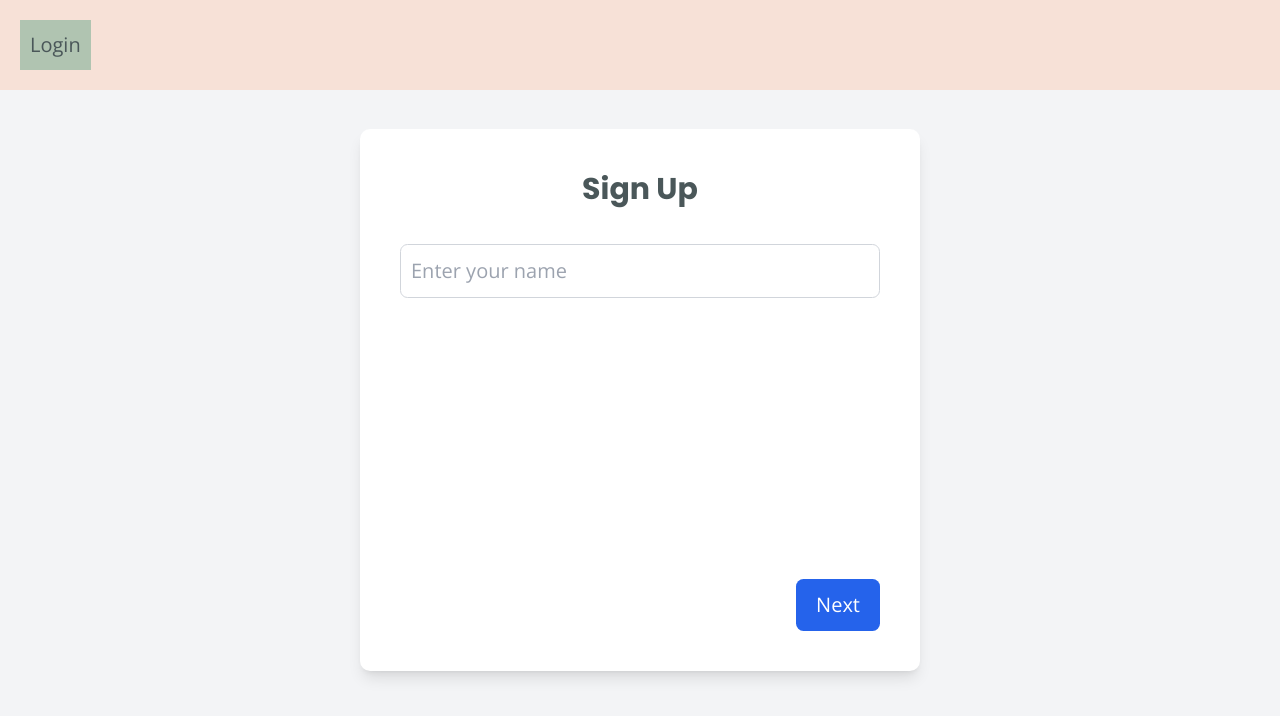
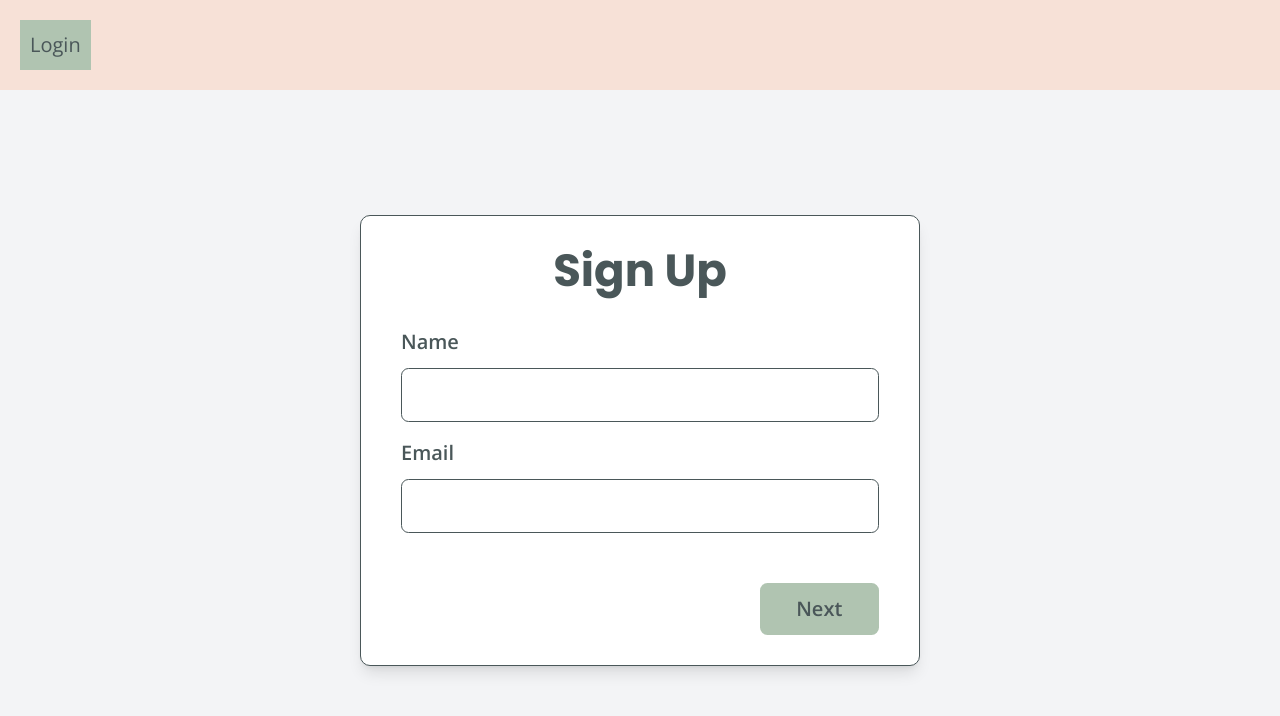
Before and after one commit to FZehra1512/Ecommerce_MERN_App, a React (Vite) app in the folder frontend/: page /signup in a window 1280 px wide. Shown: the top 716 px of the page. Built offline with nearby package versions, Linux system fonts and the light colour scheme.

Commit message:
Signup Page completed

```diff
--- a/frontend/src/pages/Auth/Login/index.jsx
+++ b/frontend/src/pages/Auth/Login/index.jsx
@@ -1,6 +1,6 @@
 import React, { useState } from "react";
 import { useForm } from "react-hook-form";
-import { useNavigate } from "react-router-dom";
+import { Link, useNavigate } from "react-router-dom";
 import axios from "axios";
 import Cookies from 'js-cookie';
 import { toast } from "react-toastify";
@@ -95,7 +95,7 @@ const Login = () => {
       }
     };
   return (
-    <div className="flex items-center justify-center min-h-screen bg-gray-100">
+    <div className="flex items-center justify-center min-h-screen bg-gray-100 pt-16">
       <div className="bg-white border border-outerSpace shadow-lg rounded-lg m-6 p-8 max-w-md w-full">
         <h1 className="text-4xl font-bold text-center text-outerSpace mb-6">
           Login
@@ -140,8 +140,8 @@ const Login = () => {
               name="password"
               {...register("password", {
                 required: {
-                    value: true,
-                    message: "Please enter your password",
+                  value: true,
+                  message: "Please enter your password",
                 },
                 // minLength: {
                 //     value: 8,
@@ -187,26 +187,12 @@ const Login = () => {
             Login
           </button>
         </form>
+        <p className="mt-6 text-sm text-center">
+          Don't have an account <Link to="/signup" className="font-bold text-outerSpace cursor-pointer">Sign Up</Link> here
+        </p>
       </div>
     </div>
   );
 }
 
 export default Login
-
-
-
-// {...register("password", {
-//         required: {
-//           value: true,
-//           message: "Please enter your password",
-//         },
-//         minLength: {
-//           value: 8,
-//           message: "Password must be at least 8 characters",
-//         },
-//         pattern: {
-//           value: /^(?=.*[a-zA-Z])(?=.*[0-9]).*$/,
-//           message: "Password must contain at least one letter and one number",
-//         },
-//       })}
--- a/frontend/src/pages/Auth/signup/index.jsx
+++ b/frontend/src/pages/Auth/signup/index.jsx
@@ -1,269 +1,372 @@
+import React, { useState } from "react";
+import { useForm } from "react-hook-form";
+import { useNavigate } from "react-router-dom";
 import axios from "axios";
-import { useNavigate } from "react-router-dom";
-import React, { useState } from "react";
+import { toast } from "react-toastify";
 
 const Signup = () => {
-    const navigate = useNavigate();
-    const [step, setStep] = useState(0);
-    const [error, setError] = useState(null);
-    const [formData, setFormData] = useState({
-        email: "",
-        password: "",
-        name: "",
-        contact: "",
-        profileImg: "",
-        // userType: "",
-        address: {
-            street: "",
-            city: "",
-            state: "",
-            zipCode: "",
-            country: "",
-        },
-        gender: "",
+  const {
+    register,
+    handleSubmit,
+    reset,
+    getValues,
+    formState: { errors },
+  } = useForm({
+    mode: "onSubmit",
+    reValidateMode: "onSubmit",
   });
 
-    const handleChange = (e) => {
-        const { name, value } = e.target;
-        setFormData({
-            ...formData,
-            [name]: value,
-        });
+  const navigate = useNavigate();
+
+  const [disabled, setDisabled] = useState(false);
+
+  const [step, setStep] = useState(0);
+  const [formData, setFormData] = useState({});
+
+  const onSubmit = async (data) => {
+    if (data.honeypot) {
+      reset();
+      console.log("Spam alert, discarding signup!");
+      return;
+    }
+    const { email, password, name, contact, address, gender } = data;
+
+    // Post data
+    try {
+      // Disable form while processing submission
+      setDisabled(true);
+
+      const signUpData = {
+        email,
+        password,
+        name,
+        contact,
+        address,
+        gender,
       };
 
-    const handleAddressChange = (e) => {
-        const { name, value } = e.target;
-        setFormData({
-            ...formData,
-            address: {
-                ...formData.address,
-                [name]: value,
-            },
-        });
+      const response = await axios.post(
+        "http://localhost:5000/api/register",
+        signUpData
+      );
+      if (response.status === 201) {
+        toast.success("Registration successful");
+        setTimeout(() => {
+            navigate("/login");
+        }, 2000);
+      }
+
+    } catch (error) {
+      if (error.response.status === 400) {
+        toast.error("Email Already Exists, Sign Up again");
+        console.error("Response data:", error.response.data);
+      } else {
+        toast.error("Form submission is failed");
+        console.error("Response data:", error.response.data);
+      }
+      setStep(0);
+    } finally {
+      setDisabled(false);
+      // Reset contact form fields after submission
+      reset();
+    }
   };
 
-    const handleNext = (e) => {
-        e.preventDefault();
-        setStep((prevStep) => prevStep + 1);
+   const handleNext = (data) => {
+    setStep(step + 1);
+     setFormData((prevData) => ({ ...prevData, ...data }));
+    // setStep((prevStep) => prevStep + 1);
    };
 
    const handlePrev = (e) => {
     e.preventDefault();
-        setStep((prevStep) => prevStep - 1);
+     setStep(step - 1);
+    // setStep((prevStep) => prevStep - 1);
    };
+   const commonLabelClass = "block text-outerSpace font-semibold mb-2";
+   const commonInputClass =
+     "w-full px-4 py-2 border border-outerSpace rounded-md focus:outline-none focus:ring-2 focus:ring-ashGray";
+   const errorClass = "text-red-500 mt-1 text-sm";
+   const buttonClass =
+     "w-1/4 py-2 bg-ashGray text-outerSpace font-semibold rounded-md hover:bg-outerSpace hover:text-ashGray transition duration-300";
 
-    const handleSubmit = async (e) => {
-        e.preventDefault();
-        try {
-            const response = await axios.post("http://localhost:5000/api/register", formData);
-            if (response.status === 201) {
-                navigate("/");;
-            }
-        } catch (error) {
-            setError(error.message);
-        }
-        console.log(error)
-    };
-
-    const steps = [
-        {
-            label: "Name",
-            element: (
+     const StepContent = () => {
+        switch (step) {
+          case 0:
+            return (
+                <div className="space-y-3">
+                  <div>
+                    <label className={commonLabelClass}>Name</label>
                     <input
                       type="text"
                       name="name"
-                    id="name"
-                    value={formData.name}
-                    onChange={handleChange}
-                    required
-                    className="mt-1 p-2 w-full border border-gray-300 rounded-md"
-                    placeholder="Enter your name"
+                      className={commonInputClass}
+                      {...register("name", {
+                        required: {
+                          value: true,
+                          message: "Please enter your name",
+                        },
+                      })}
                     />
-            ),
-        },
-        {
-            label: "Email",
-            element: (
+                    {errors.name && (
+                      <p className={errorClass}>{errors.name.message}</p>
+                    )}
+                  </div>
+                  <div>
+                    <label className={commonLabelClass}>Email</label>
                     <input
                       type="email"
                       name="email"
-                    id="email"
-                    value={formData.email}
-                    onChange={handleChange}
-                    required
-                    className="mt-1 p-2 w-full border border-gray-300 rounded-md"
-                    placeholder="Enter your email"
+                      className={commonInputClass}
+                      {...register("email", {
+                        required: {
+                          value: true,
+                          message: "Please enter your email address",
+                        },
+                        pattern: {
+                          value:
+                            /^[a-zA-Z0-9._%+-]+@[a-zA-Z0-9.-]+\.[a-zA-Z]{2,}$/,
+                          message: "Please enter a valid email address",
+                        },
+                      })}
                     />
-            ),
-        },
-        {
-            label: "Password",
-            element: (
+                    {errors.email && (
+                      <p className={errorClass}>{errors.email.message}</p>
+                    )}
+                  </div>
+                  {/* Honeypot for spam detection */}
+                  <input
+                    type="text"
+                    name="honeypot"
+                    className="hidden border border-outerSpace"
+                    {...register("honeypot")}
+                  />
+                </div>
+            );
+          case 1:
+            return (
+              <div className="space-y-3">
+                <div>
+                  <label className={commonLabelClass}>Password</label>
                   <input
                     type="password"
                     name="password"
-                    id="password"
-                    value={formData.password}
-                    onChange={handleChange}
-                    required
-                    className="mt-1 p-2 w-full border border-gray-300 rounded-md"
-                    placeholder="Enter your password"
+                    className={commonInputClass}
+                    {...register("password", {
+                      required: {
+                        value: true,
+                        message: "Please enter your password",
+                      },
+                      minLength: {
+                        value: 7,
+                        message: "Password must be at least 7 characters",
+                      },
+                      pattern: {
+                        value: /^(?=.*[a-zA-Z])(?=.*[0-9]).*$/,
+                        message:
+                          "Password must contain at least one letter and one number",
+                      },
+                    })}
                   />
-            ),
+                  {errors.password && (
+                    <p className={errorClass}>{errors.password.message}</p>
+                  )}
+                </div>
+                <div>
+                  <label className={commonLabelClass}>Confirm Password</label>
+                  <input
+                    type="password"
+                    name="confirmPassword"
+                    className={commonInputClass}
+                    {...register("confirmPassword", {
+                      required: {
+                        value: true,
+                        message: "Please confirm your password",
                       },
-        {
-            label: "Contact",
-            element: (
+                      validate: (value) => {
+                        const password = getValues("password");
+                        return value === password || "Passwords do not match";
+                      },
+                    })}
+                  />
+                  {errors.confirmPassword && (
+                    <p className={errorClass}>
+                      {errors.confirmPassword.message}
+                    </p>
+                  )}
+                </div>
+              </div>
+            );
+          case 3:
+            return (
+              <div className="space-y-3">
+                <div>
+                  <label className={commonLabelClass}>Address</label>
+                  <div className="relative">
                     <input
                       type="text"
-                    name="contact"
-                    id="contact"
-                    value={formData.contact}
-                    onChange={handleChange}
-                    className="mt-1 p-2 w-full border border-gray-300 rounded-md"
-                    placeholder="Enter your contact number"
+                      name="street"
+                      placeholder="House # and Street"
+                      className={`${commonInputClass} pr-8`}
+                      {...register("address.street", {
+                        required: true,
+                      })}
                     />
-            ),
+                    <span className="absolute right-2 top-1/2 transform -translate-y-1/2 text-red-500">
+                      *
+                    </span>
+                  </div>
+                </div>
+                <div>
+                  <div className="relative">
+                    <input
+                      type="text"
+                      name="city"
+                      placeholder="City"
+                      className={`${commonInputClass} pr-8`} // Add padding-right for the asterisk
+                      {...register("address.city", {
+                        required: true,
+                      })}
+                    />
+                    <span className="absolute right-2 top-1/2 transform -translate-y-1/2 text-red-500">
+                      *
+                    </span>
+                  </div>
+                </div>
+                <div>
+                  <input
+                    type="text"
+                    name="state"
+                    placeholder="State"
+                    className={commonInputClass}
+                    {...register("address.state")}
+                  />
+                </div>
+                <div>
+                  <input
+                    type="text"
+                    name="zipCode"
+                    placeholder="Zip Code"
+                    className={commonInputClass}
+                    {...register("address.zipCode")}
+                  />
+                </div>
+                <div className="relative">
+                  <input
+                    type="text"
+                    name="country"
+                    placeholder="Country"
+                    className={`${commonInputClass} pr-8`}
+                    {...register("address.country", {
+                      required: {
+                        value: true,
+                        message: "Please enter your country",
                       },
-        {
-            label: "Gender",
-            element: (
+                    })}
+                  />
+                  <span className="absolute right-2 top-1/2 transform -translate-y-1/2 text-red-500">
+                    *
+                  </span>
+                </div>
+                {(errors.address?.street ||
+                  errors.address?.city ||
+                  errors.address?.zipCode ||
+                  errors.address?.state ||
+                  errors.address?.country) && (
+                  <p className={errorClass}>
+                    Please enter * required fields
+                  </p>
+                )}
+              </div>
+            );
+          case 2:
+            return (
+              <div className="space-y-3">
+                <div>
+                  <label className={commonLabelClass}>Phone Number</label>
+                  <input
+                    type="text"
+                    name="phone"
+                    className={commonInputClass}
+                    {...register("phone", {
+                      required: {
+                        value: true,
+                        message: "Please enter your phone number",
+                      },
+                      pattern: {
+                        value: /^\+?[1-9]\d{1,14}$/,
+                        message:
+                          "Please enter country code with no spaces",
+                      },
+                    })}
+                  />
+                  {errors.phone && (
+                    <p className={errorClass}>{errors.phone.message}</p>
+                  )}
+                </div>
+                <div>
+                  <label className={commonLabelClass}>Gender</label>
                   <select
                     name="gender"
-                    id="gender"
-                    value={formData.gender}
-                    onChange={handleChange}
-                    className="mt-1 p-2 w-full border border-gray-300 rounded-md"
+                    className={commonInputClass}
+                    {...register("gender", {
+                      required: {
+                        value: true,
+                        message: "Please select your gender",
+                      },
+                    })}
                   >
                     <option value="">Select Gender</option>
                     <option value="Male">Male</option>
                     <option value="Female">Female</option>
+                    <option value="other">Other</option>
                   </select>
-            ),
-        },
-        // {
-        //   label: "Profile Image URL",
-        //   element: (
-        //     <input
-        //       type="text"
-        //       name="profileImg"
-        //       id="profileImg"
-        //       value={formData.profileImg}
-        //       onChange={handleChange}
-        //       className="mt-1 p-2 w-full border border-gray-300 rounded-md"
-        //       placeholder="Enter profile image URL"
-        //     />
-        //   ),
-        // },
-        // {
-        //   label: "User Type",
-        //   element: (
-        //     <input
-        //       type="text"
-        //       name="userType"
-        //       id="userType"
-        //       value={formData.userType}
-        //       onChange={handleChange}
-        //       className="mt-1 p-2 w-full border border-gray-300 rounded-md"
-        //       placeholder="Enter user type"
-        //     />
-        //   ),
-        // },
-        {
-            label: "Address",
-            element: (
-                <>
-                    <input
-                        type="text"
-                        name="street"
-                        placeholder="Street"
-                        value={formData.address.street}
-                        onChange={handleAddressChange}
-                        className="mt-1 p-2 w-full border border-gray-300 rounded-md"
-                    />
-                    <input
-                        type="text"
-                        name="city"
-                        placeholder="City"
-                        value={formData.address.city}
-                        onChange={handleAddressChange}
-                        className="mt-1 p-2 w-full border border-gray-300 rounded-md"
-                    />
-                    <input
-                        type="text"
-                        name="state"
-                        placeholder="State"
-                        value={formData.address.state}
-                        onChange={handleAddressChange}
-                        className="mt-1 p-2 w-full border border-gray-300 rounded-md"
-                    />
-                    <input
-                        type="text"
-                        name="zipCode"
-                        placeholder="Zip Code"
-                        value={formData.address.zipCode}
-                        onChange={handleAddressChange}
-                        className="mt-1 p-2 w-full border border-gray-300 rounded-md"
-                    />
-                    <input
-                        type="text"
-                        name="country"
-                        placeholder="Country"
-                        value={formData.address.country}
-                        onChange={handleAddressChange}
-                        className="mt-1 p-2 w-full border border-gray-300 rounded-md"
-                    />
-                </>
-            ),
-        },
-    ];
+                  {errors.gender && (
+                    <p className={errorClass}>{errors.gender.message}</p>
+                  )}
+                </div>
+              </div>
+            );
+          default:
+            return null;
+        }
+     }
+  return (
+    <div className="flex items-center justify-center min-h-screen bg-gray-100 pt-16">
+      <div className="bg-white border border-outerSpace shadow-lg rounded-lg m-6 p-6 max-w-md w-full">
+        <h2 className="text-4xl font-bold text-center text-outerSpace mb-6">
+          Sign Up
+        </h2>
 
-    return (
-        <div className="min-h-screen flex items-center justify-center bg-gray-100 overflow-hidden">
-            <div className="bg-white p-8 rounded-lg shadow-lg w-full max-w-md h-fit overflow-hidden">
-                <h2 className="text-2xl font-bold mb-6 text-center">Sign Up</h2>
-                <form onSubmit={handleSubmit} className="space-y-20 overflow-hidden" >
-                    <div className="relative h-full" style={{ height: "12rem" }}>
-                        <div
-                            className={`absolute inset-0 transition-transform transform ${step > 0 ? "translate-x-full" : ""
-                                }`}
+        <form
+          onSubmit={(e) => {
+            e.preventDefault();
+            handleSubmit(step < 3 ? handleNext : onSubmit)(e);
+          }}
+          noValidate
+          disabled={disabled}
+          className="space-y-10 overflow-hidden px-2"
         >
-                            {steps[0].element}
+          <div className="h-full">
+            <div>
+              <StepContent />
             </div>
-                        {steps.slice(1).map((stepData, index) => (
-                            <div
-                                key={index + 1}
-                                className={`absolute inset-0 transition-transform transform ${step === index + 1 ? "translate-x-0" : "translate-x-full"
-                                    }`}
-                            >
-                                {stepData.element}
           </div>
-                        ))}
-                    </div>
+
           <div className="flex justify-between ">
-                        {step > 0 && (
+            {step > 0 ? (
               <button
                 onClick={handlePrev}
-                                className="bg-gray-500 text-white px-4 py-2 rounded-md"
+                className="w-1/4 py-2 bg-ashGray text-outerSpace font-semibold rounded-md hover:bg-outerSpace hover:text-ashGray transition duration-300"
               >
                 Back
               </button>
+            ) : (
+              <div></div>
             )}
-                        {step < steps.length - 1 ? (
-                            <button
-                                onClick={handleNext}
-                                className="ml-auto bg-blue-600 text-white px-4 py-2 rounded-md"
-                            >
-                                Next
+            <button type="submit" className={buttonClass} disabled={disabled}>
+              {step < 3 ? "Next" : "Submit"}
             </button>
-                        ) : (
-                            <button
-                                type="submit"
-                                className="ml-auto bg-green-600 text-white px-4 py-2 rounded-md"
-                            >
-                                Submit
-                            </button>
-                        )}
           </div>
         </form>
       </div>
```
Also changed, not shown: 1 other file (tests, documents, lock files or other folders). Lines whose indentation alone changed are shown as unchanged.
